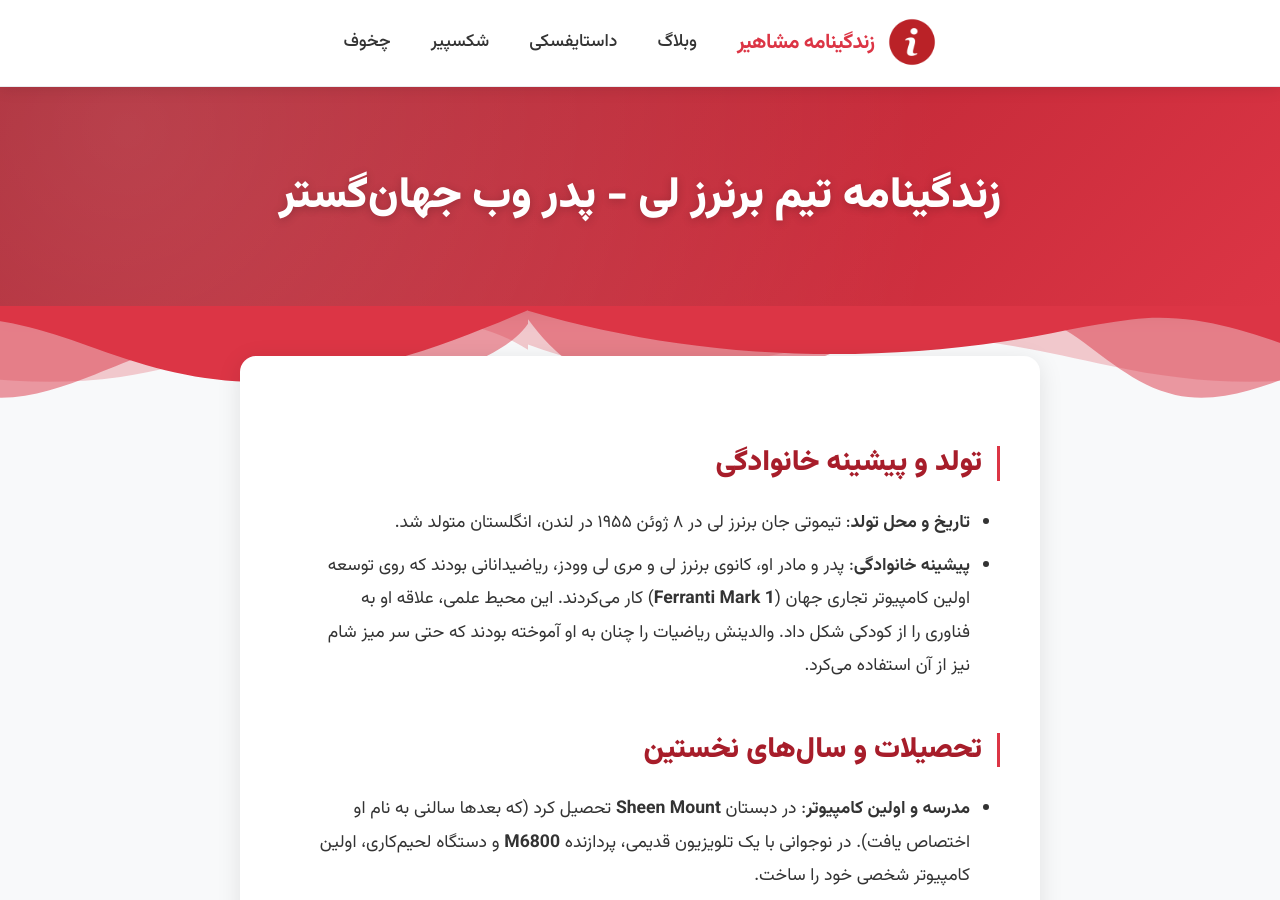
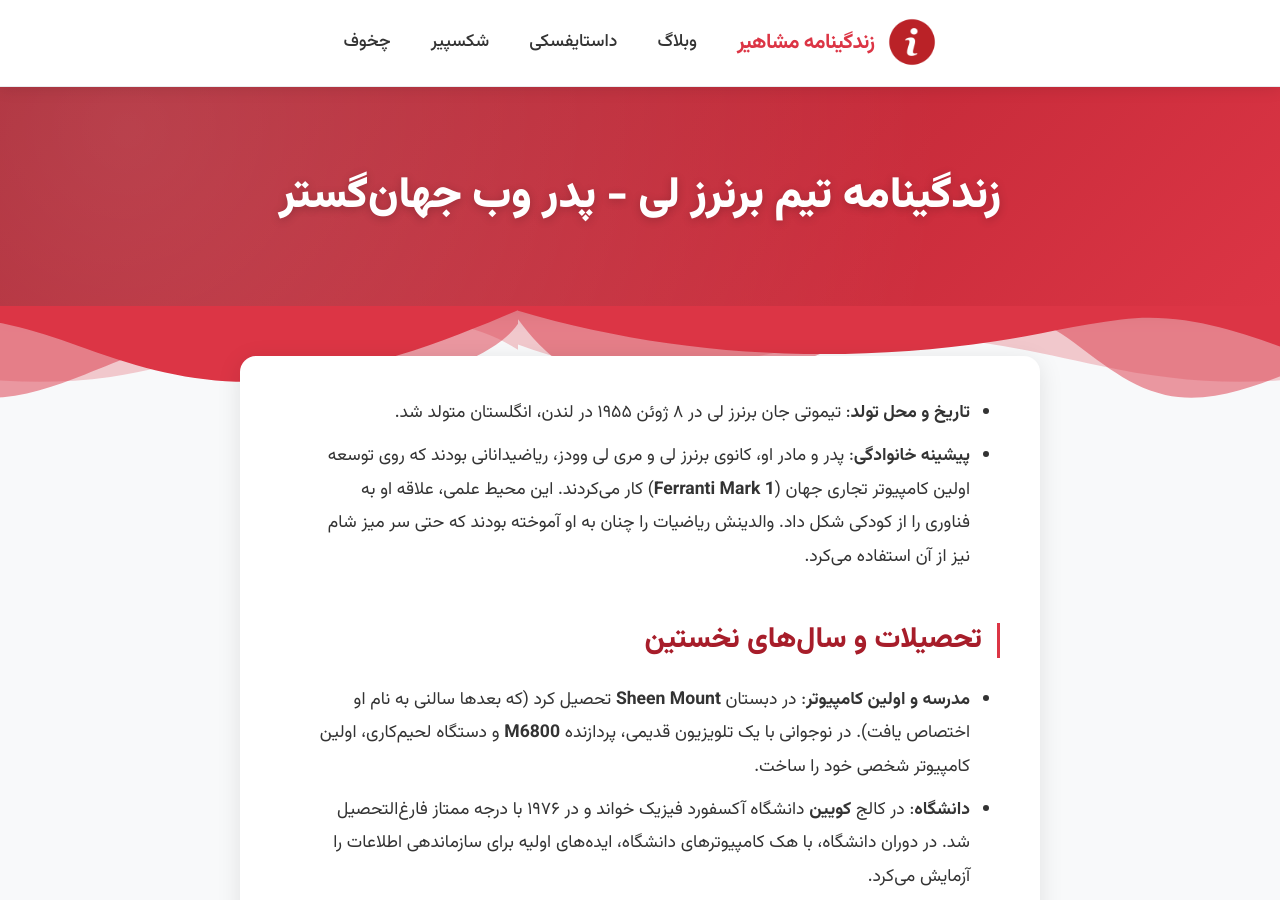
Before and after one commit to darkblog/darkblog.github.io, a Jekyll site: the page built from _posts/2025-6-28-19.md, in a window 1280 px wide and 900 px high. Built offline with Jekyll 4.4.1, drawn with Linux system fonts in a browser that asks for light colours.

Commit message:
Update 2025-6-28-19.md

```diff
--- a/_posts/2025-6-28-19.md
+++ b/_posts/2025-6-28-19.md
@@ -3,27 +3,26 @@
 title: زندگینامه تیم برنرز لی - پدر وب جهان‌گستر
 ---
 
-## **تولد و پیشینه خانوادگی**
 - **تاریخ و محل تولد**: تیموتی جان برنرز لی در ۸ ژوئن ۱۹۵۵ در لندن، انگلستان متولد شد.
 - **پیشینه خانوادگی**: پدر و مادر او، کانوی برنرز لی و مری لی وودز، ریاضیدانانی بودند که روی توسعه اولین کامپیوتر تجاری جهان (**Ferranti Mark 1**) کار می‌کردند. این محیط علمی، علاقه او به فناوری را از کودکی شکل داد. والدینش ریاضیات را چنان به او آموخته بودند که حتی سر میز شام نیز از آن استفاده می‌کرد.
 
-## **تحصیلات و سال‌های نخستین**
+## تحصیلات و سال‌های نخستین
 - **مدرسه و اولین کامپیوتر**: در دبستان **Sheen Mount** تحصیل کرد (که بعدها سالنی به نام او اختصاص یافت). در نوجوانی با یک تلویزیون قدیمی، پردازنده **M6800** و دستگاه لحیم‌کاری، اولین کامپیوتر شخصی خود را ساخت.
 - **دانشگاه**: در کالج **کویین** دانشگاه آکسفورد فیزیک خواند و در ۱۹۷۶ با درجه ممتاز فارغ‌التحصیل شد. در دوران دانشگاه، با هک کامپیوترهای دانشگاه، ایده‌های اولیه برای سازماندهی اطلاعات را آزمایش می‌کرد.
 
-## **اختراع وب جهان‌گستر (WWW)**
+## اختراع وب جهان‌گستر (WWW)
 - **ایده اولیه در CERN**: در ۱۹۸۰ به عنوان پیمانکار در **سازمان اروپایی پژوهش‌های هسته‌ای (CERN)** مشغول شد. نیاز به اشتراک‌گذاری داده‌ها میان دانشمندان جهانی، او را به طراحی سیستم **ENQUIRE** مبتنی بر اَبَرمتن (هایپرتکست) سوق داد. این پروژه، پایه‌ای برای وب آینده شد.
 - **پروپوزال تاریخی ۱۹۸۹**: در مارس ۱۹۸۹، طرحی برای «سیستم مدیریت اطلاعات» ارائه کرد که در آن **URL** (نشانی وب)، **HTTP** (پروتکل انتقال ابرمتن) و **HTML** (زبان نشانه‌گذاری) تعریف شدند. مدیرش، مایک سندال، این ایده را «مبهم اما هیجان‌انگیز» توصیف کرد.
 - **اجرای عملی**: تا دسامبر ۱۹۹۰، با کمک **رابرت کیلیائو**، اولین ارتباط موفق کلاینت-سرور را via اینترنت برقرار کرد. اولین مرورگر وب (**WorldWideWeb**) و سرور (**CERN HTTPd**) را روی کامپیوتر **NeXTSTEP** ساخت. نخستین وب‌سایت جهان با آدرس **info.cern.ch** در ۶ اوت ۱۹۹۱ منتشر شد.
 > **نقل‌قول کلیدی**:
 > *«فقط باید ایده ابرمتن را به TCP و DNS متصل می‌کردم! وب متولد شد.»* — برنرز لی درباره سادگی ایده بنیادین.
 
-## **تأسیس کنسرسیوم جهانی وب (W3C) و فعالیت‌های بعدی**
+## تأسیس کنسرسیوم جهانی وب (W3C) و فعالیت‌های بعدی
 - **W3C**: در ۱۹۹۴، **کنسرسیوم وب جهان‌گستر (W3C)** را در MIT تأسیس کرد تا استانداردهای باز (مانند HTML/CSS) را توسعه دهد. تأکید او بر «رایگان و بدون انحصار» بودن وب، تحول دیجیتال را دموکراتیک کرد.
 - **وب معنایی**: از ۲۰۰۴ در دانشگاه **ساوتهمپتون** روی **وب معنایی** کار کرد که هدفش تبدیل داده‌های خام به اطلاعات ماشین‌خوان برای هوش مصنوعی بود.
 - **بنیاد وب جهان‌گستر**: در ۲۰۰۹ این بنیاد را برای مقابله با شکاف دیجیتالی و ترویج دسترسی آزاد به اینترنت ایجاد کرد. همچنین پروژه **Solid** را برای بازگرداندن مالکیت داده‌ها به کاربران در برابر انحصار شرکت‌های فناوری رهبری می‌کند.
 
-## **جوایز و تقدیرها**
+## جوایز و تقدیرها
 - **نشان شوالیه**: در ۲۰۰۴ از ملکه الیزابت دوم به پاس «خدمات پیشگامانه به توسعه اینترنت» دریافت کرد.
 - **جایزه تورینگ (۲۰۱۶)**: معادل نوبل علوم کامپیوتر برای «اختراع وب، اولین مرورگر و پروتکل‌های اساسی».
 - **تقدیر در المپیک ۲۰۱۲**: در مراسم افتتاحیه لندن، با توییت **«این برای همه است»** روی صفحه‌کلید کامپیوتر NeXT، از او تجلیل شد.
@@ -38,13 +37,13 @@
 | جایزه هزاره فناوری      | ۲۰۰۴    | توسعه وب به عنوان حق جهانی بشر            |
 | عضویت در انجمن سلطنتی   | ۲۰۰۱    | نقش در علوم کامپیوتر و ارتباطات           |
 
-## **فلسفه و میراث**
+## فلسفه و میراث
 - **وب به مثابه حقوق بشر**: اعتقاد دارد «اینترنت منعکس‌کننده بشریت است و باید به عنوان یک حق اساسی شناخته شود». هشدار می‌دهد انحصار داده‌ها توسط شرکت‌ها و حکومت‌ها، روح دموکراتیک وب را تهدید می‌کند.
 - **انتقاد از وضعیت کنونی**: نگران **اخبار جعلی**، **نقض حریم خصوصی** و **تبعیض دیجیتالی** است. پروژه **Contract for the Web** (۲۰۱۹) او، راه‌حل‌هایی برای وب امن‌تر ارائه می‌دهد.
 - **تواضع تاریخی**: با وجود امکان ثروت انبوه از طریق ثبت پتنت، وب را رایگان منتشر کرد:
   *«اگر این ایده را ثبت می‌کردم، امروز ثروتمند بودم، اما جهان فقیرتر می‌شد.»*.
 
-## **زندگی شخصی**
+## زندگی شخصی
 - **خانواده**: دو بار ازدواج کرد (نانسی کارلسون ۱۹۹۰–۲۰۱۱؛ رزماری لیث از ۲۰۱۴). دو فرزند بیولوژیک به نام‌های **آلیس** و **بن** و سه فرزندخوانده دارد.
 - **فعالیت‌ها**: عضو **کلیسای جهان‌گرای وحدت‌بخش** است و کتاب **بافت شبکه** (۱۹۹۹) را درباره تاریخ و آینده وب نوشته است.
 
```
